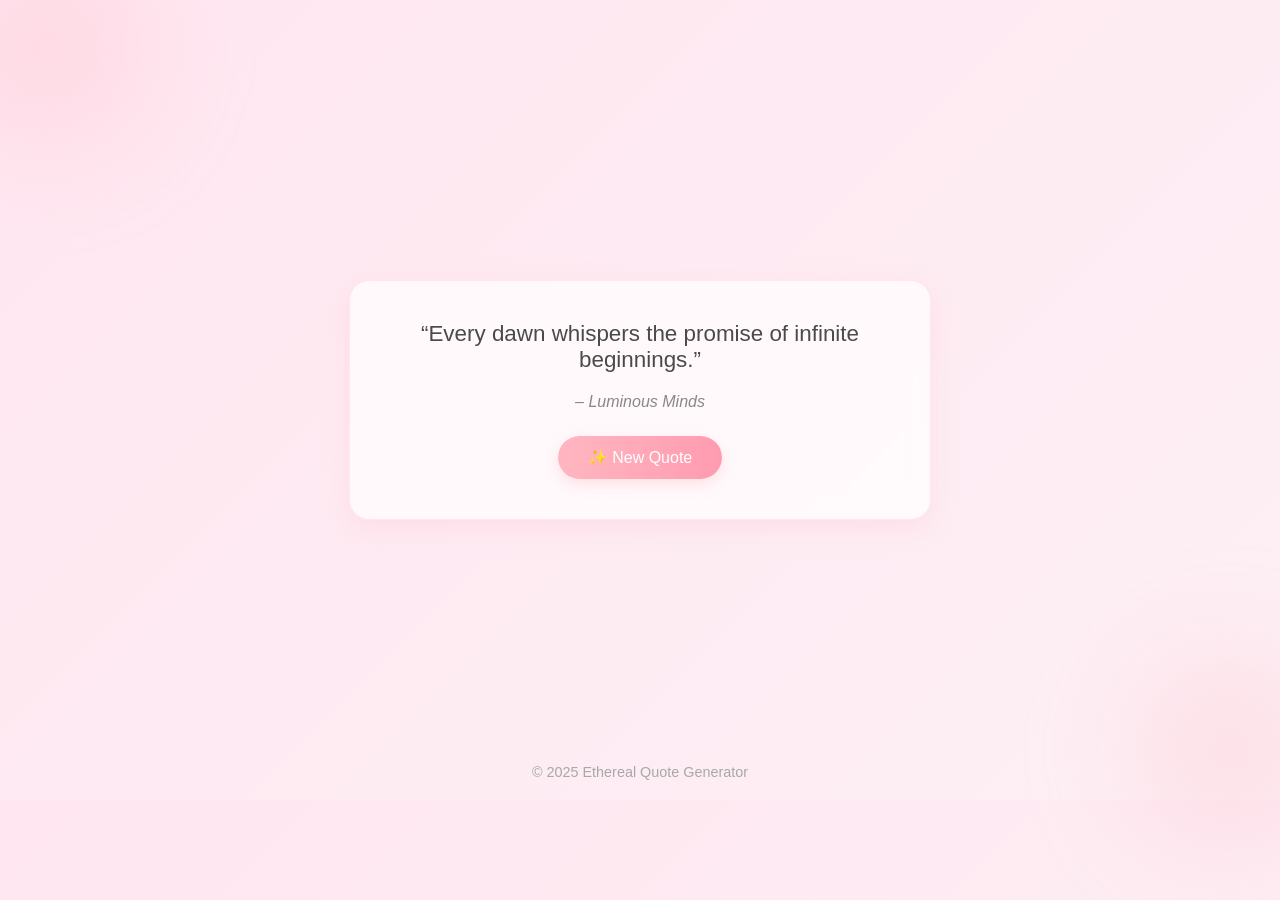
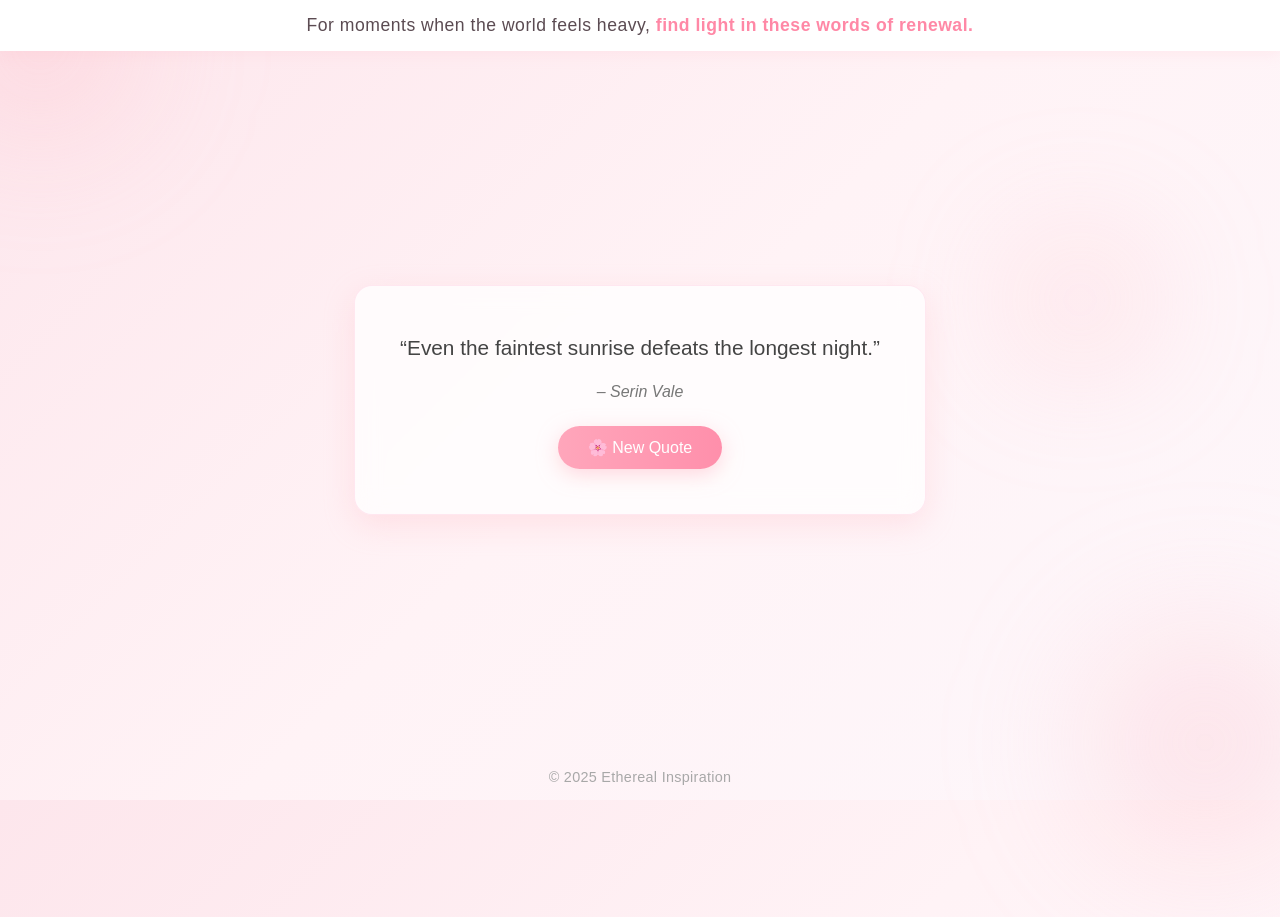
Before and after one commit to melanyleon33/Simple-Quote-Generater, a plain HTML site: page index.html in a window 1280 px wide. Shown: the top 917 px of the page. Drawn offline with Linux system fonts and the light colour scheme.

Commit message:
Update index.html

```diff
--- a/index.html
+++ b/index.html
@@ -3,86 +3,109 @@
 <head>
   <meta charset="UTF-8">
   <meta name="viewport" content="width=device-width, initial-scale=1.0">
-  <title>Ethereal Quote Generator</title>
+  <title>Ethereal Inspiration Quotes</title>
   <style>
-    /* --- Overall Styling --- */
+    /* --- Base Styles --- */
     body {
       margin: 0;
       padding: 0;
       font-family: "Poppins", sans-serif;
-      background: linear-gradient(135deg, #ffe6f0 0%, #fdf0f5 100%);
-      color: #3c3c3c;
+      background: linear-gradient(135deg, #fde6ec, #fff3f6, #fdf7fb);
+      color: #3b3b3b;
       display: flex;
       flex-direction: column;
       align-items: center;
       justify-content: center;
       height: 100vh;
       overflow: hidden;
+      position: relative;
     }
 
-    /* --- Decorative Flower Background --- */
-    body::before, body::after {
-      content: '';
+    /* --- Soft Floral Background Effects --- */
+    .flower-glow {
       position: absolute;
-      width: 300px;
-      height: 300px;
-      background: radial-gradient(circle at center, rgba(255,192,203,0.4), transparent 70%);
       border-radius: 50%;
+      background: radial-gradient(circle at center, rgba(255, 182, 193, 0.4), transparent 70%);
+      filter: blur(60px);
       z-index: -1;
-      filter: blur(40px);
-    }
-    body::before {
-      top: -100px;
-      left: -100px;
-    }
-    body::after {
-      bottom: -100px;
-      right: -100px;
+      animation: float 8s ease-in-out infinite alternate;
     }
 
-    /* --- Card --- */
+    .flower1 { width: 280px; height: 280px; top: -80px; left: -100px; }
+    .flower2 { width: 350px; height: 350px; bottom: -120px; right: -100px; animation-delay: 3s; }
+    .flower3 { width: 200px; height: 200px; top: 200px; right: 100px; animation-delay: 5s; }
+
+    @keyframes float {
+      0% { transform: translateY(0px); }
+      100% { transform: translateY(-20px); }
+    }
+
+    /* --- Header --- */
+    header {
+      position: absolute;
+      top: 0;
+      width: 100%;
+      background: white;
+      padding: 15px 0;
+      text-align: center;
+      font-size: 1.1rem;
+      color: #5b4b52;
+      letter-spacing: 0.5px;
+      font-weight: 500;
+      box-shadow: 0 2px 15px rgba(255, 182, 193, 0.2);
+      z-index: 5;
+    }
+
+    header span {
+      font-weight: 600;
+      color: #ff88a6;
+    }
+
+    /* --- Quote Card --- */
     .quote-card {
-      background: rgba(255, 255, 255, 0.7);
-      backdrop-filter: blur(10px);
-      border-radius: 20px;
-      box-shadow: 0 8px 25px rgba(255, 192, 203, 0.3);
+      background: rgba(255, 255, 255, 0.75);
+      backdrop-filter: blur(12px);
+      border-radius: 18px;
+      box-shadow: 0 10px 30px rgba(255, 182, 193, 0.3);
+      text-align: center;
+      padding: 45px;
       max-width: 500px;
-      text-align: center;
-      padding: 40px;
+      animation: fadeIn 1s ease;
       border: 1px solid rgba(255, 200, 220, 0.4);
-      animation: fadeIn 1s ease;
     }
 
     .quote-text {
-      font-size: 1.4rem;
+      font-size: 1.3rem;
       font-weight: 500;
-      color: #4a4a4a;
-      margin-bottom: 20px;
+      color: #444;
+      margin-bottom: 18px;
+      line-height: 1.6;
     }
 
     .quote-author {
       font-size: 1rem;
-      color: #888;
+      color: #777;
       font-style: italic;
     }
 
+    /* --- Button --- */
     button {
       margin-top: 25px;
       padding: 12px 30px;
-      background: linear-gradient(90deg, #ffb6c1, #ff9bb0);
+      background: linear-gradient(90deg, #ffa6bb, #ff8fab);
       color: white;
       border: none;
-      border-radius: 30px;
+      border-radius: 25px;
       font-size: 1rem;
       font-weight: 500;
       cursor: pointer;
-      box-shadow: 0 5px 15px rgba(255, 182, 193, 0.4);
+      box-shadow: 0 6px 20px rgba(255, 182, 193, 0.5);
       transition: all 0.3s ease;
     }
 
     button:hover {
-      transform: scale(1.05);
-      box-shadow: 0 8px 25px rgba(255, 182, 193, 0.6);
+      transform: scale(1.06);
+      box-shadow: 0 10px 25px rgba(255, 182, 193, 0.6);
     }
 
     @keyframes fadeIn {
@@ -90,33 +113,53 @@
       to { opacity: 1; transform: translateY(0); }
     }
 
+    /* --- Footer --- */
     footer {
       position: absolute;
-      bottom: 20px;
+      bottom: 15px;
       font-size: 0.9rem;
       color: #a8a8a8;
+      letter-spacing: 0.3px;
+    }
+
+    /* --- Responsive --- */
+    @media (max-width: 600px) {
+      .quote-card { width: 80%; padding: 30px; }
+      .quote-text { font-size: 1.1rem; }
+      header { font-size: 0.95rem; padding: 10px 5px; }
     }
   </style>
 </head>
 <body>
+  <!-- Floating Flower Glows -->
+  <div class="flower-glow flower1"></div>
+  <div class="flower-glow flower2"></div>
+  <div class="flower-glow flower3"></div>
+
+  <!-- Header with Inspirational Message -->
+  <header>
+    For moments when the world feels heavy, <span>find light in these words of renewal.</span>
+  </header>
+
+  <!-- Quote Card -->
   <div class="quote-card">
-    <div class="quote-text" id="quote">“Every dawn whispers the promise of infinite beginnings.”</div>
-    <div class="quote-author" id="author">– Luminous Minds</div>
-    <button onclick="generateQuote()">✨ New Quote</button>
+    <div class="quote-text" id="quote">“Even the faintest sunrise defeats the longest night.”</div>
+    <div class="quote-author" id="author">– Serin Vale</div>
+    <button onclick="generateQuote()">🌸 New Quote</button>
   </div>
 
-  <footer>© 2025 Ethereal Quote Generator</footer>
+  <footer>© 2025 Ethereal Inspiration</footer>
 
   <script>
     const quotes = [
-      { text: "“The quiet heart holds the universe’s loudest wisdom.”", author: "– Nova Aurelia" },
-      { text: "“Dreams are starlight trying to remember themselves.”", author: "– Elara Voss" },
-      { text: "“In gentleness lies the power to reshape worlds.”", author: "– Arin Solis" },
-      { text: "“Tomorrow blooms from the kindness you plant today.”", author: "– Lyra Thorne" },
-      { text: "“Even silence hums when you listen with your soul.”", author: "– Elys Verdan" },
-      { text: "“You are a constellation of all the moments you’ve ever loved.”", author: "– Mira Solenne" },
-      { text: "“Hope is the petal that refuses to fall, even in storms.”", author: "– Callen Rue" },
-      { text: "“Every breath is an unseen miracle dressed in calm.”", author: "– Serin Vale" }
+      { text: "“Even the faintest sunrise defeats the longest night.”", author: "– Serin Vale" },
+      { text: "“You have outlived every bad day before this one — you can outshine this too.”", author: "– Liora Kyn" },
+      { text: "“Grace grows quietly where pain once tried to root.”", author: "– Elara Voss" },
+      { text: "“You are not broken — you are simply in the middle of becoming.”", author: "– Aure Solenne" },
+      { text: "“The storm does not last forever, but your strength always does.”", author: "– Nova Thorne" },
+      { text: "“Sometimes healing sounds like silence — and that’s okay.”", author: "– Elys Verdane" },
+      { text: "“Your heart remembers how to bloom, even after every winter.”", author: "– Mira Solis" },
+      { text: "“What you call an ending, the universe calls a beginning.”", author: "– Arin Lume" }
     ];
 
     function generateQuote() {
```
